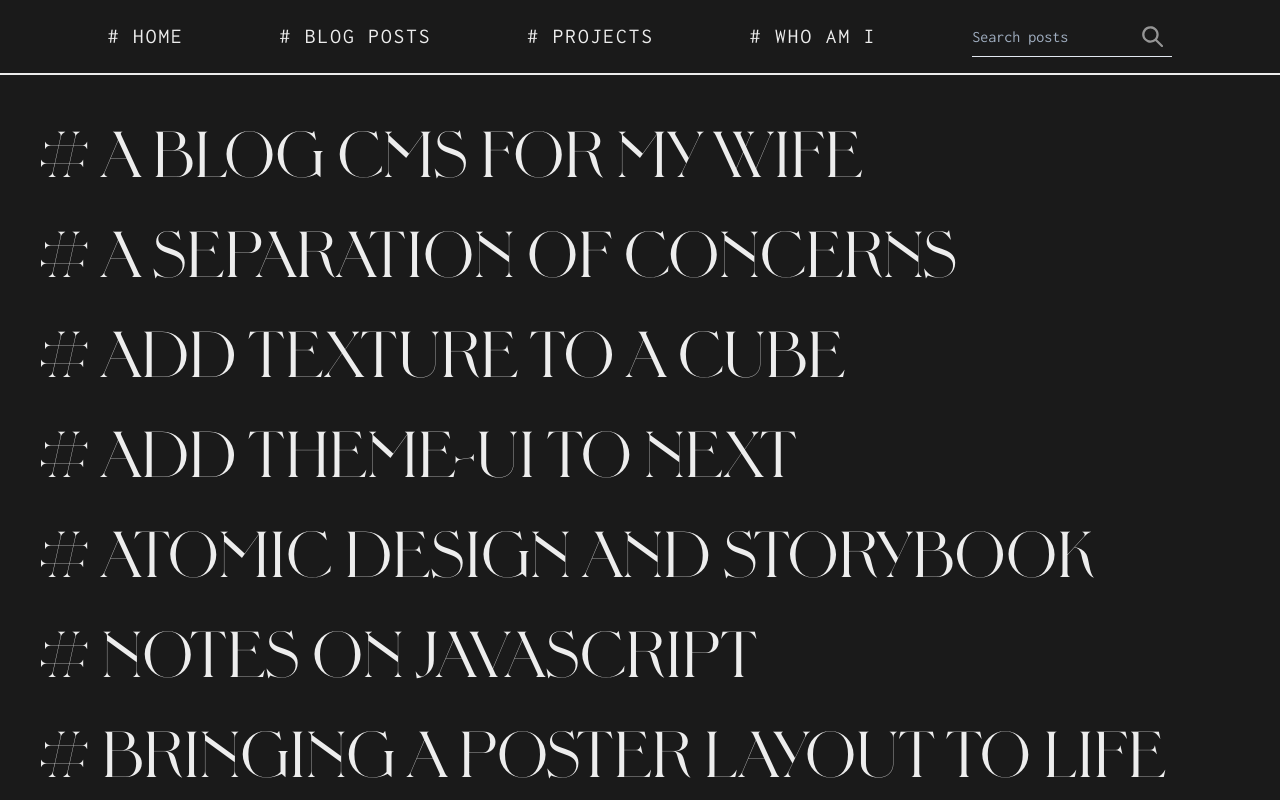
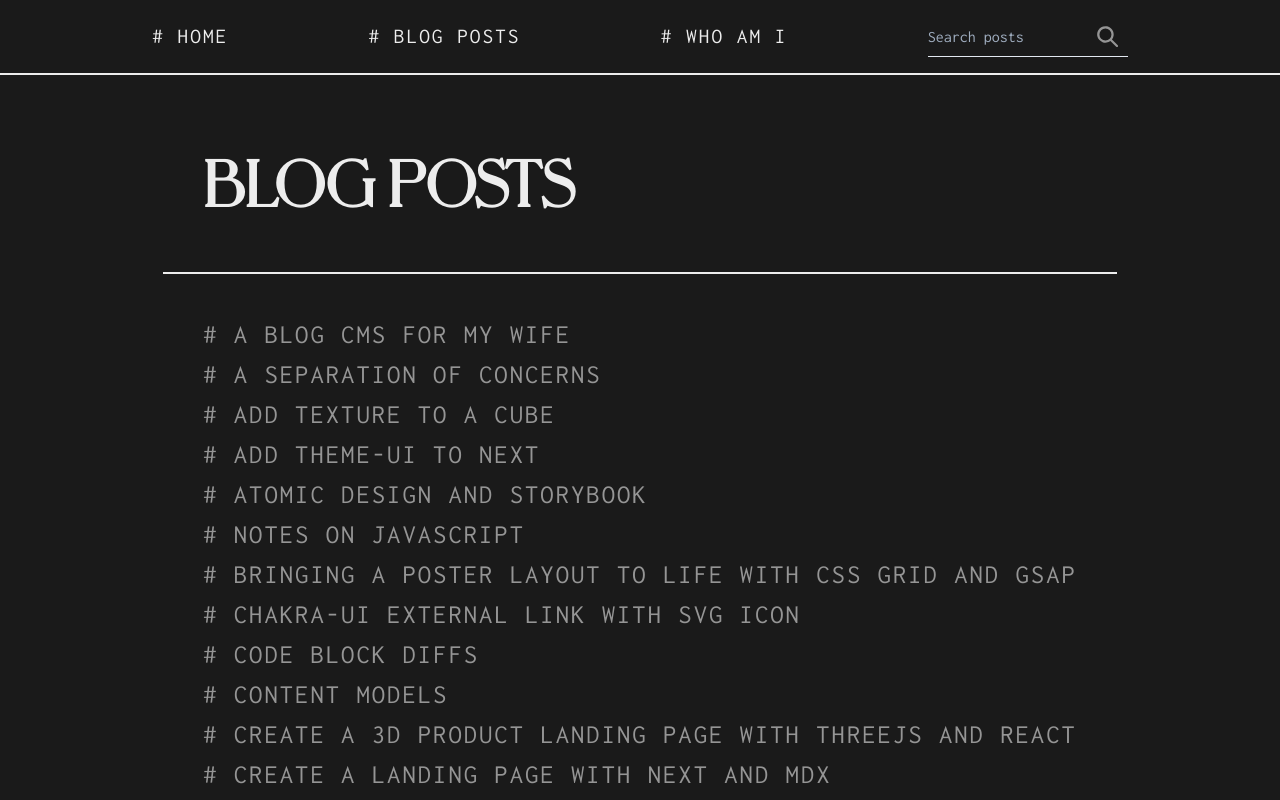
Before and after one commit to grasshousedev/Blog-mdx-bundler-Next.js, a Next.js app: page /posts in a window 1280 px wide. Shown: the top 800 px of the page. Built offline with nearby package versions, Linux system fonts and the light colour scheme; what mdx-embed would draw is missing.

Commit message:
links and styles

```diff
--- a/src/components/layout/header.tsx
+++ b/src/components/layout/header.tsx
@@ -1,14 +1,41 @@
-import { useContext } from "react"
-import { Flex, Box, Input, InputGroup, InputRightElement } from "@chakra-ui/react"
-import Burger from './burger'
-import Link from "components/link"
-import { SearchIcon } from "@chakra-ui/icons"
-
+import React, { useRef } from "react";
+import {
+  Flex,
+  Box,
+  Input,
+  InputGroup,
+  InputRightElement,
+  Menu,
+  MenuButton,
+  MenuList,
+  MenuItem,
+} from "@chakra-ui/react";
+import Burger from "./burger";
+import Link from "components/link";
+import { SearchIcon } from "@chakra-ui/icons";
 
 export default function Header() {
+  const searchRef = useRef(null);
+
+  // eslint-disable-next-line react/display-name
+  // const Searchbar = React.forwardRef((ref) => {
+
+  //     return (
+  //         <Flex maxW={300}>
+  //             <InputGroup>
+  //                 <InputRightElement
+  //                     pointerEvents="none"
+  //                     // eslint-disable-next-line react/no-children-prop
+  //                     children={<SearchIcon fontSize="xs" color="brand.silver" />}
+  //                 />
+  //                 <Input ref={ref} focusBorderColor="brand.orange" color="brand.grey" type="text" fontSize="16px" fontFamily="body" variant="flushed" placeholder="Search posts" />
+  //             </InputGroup>
+  //         </Flex>
+  //     )
+  // })
 
   return (
-        <Box as="header" zIndex={99999} position="fixed" w="100%" top={0}>
+    <Box as="header" zIndex={99999} position="fixed" w="100%" top={0} h={70}>
       <Flex
         visibility={["visible", "visible", "visible", "hidden"]}
         display={["flex", "flex", "flex", "none"]}
@@ -42,7 +69,7 @@ export default function Header() {
         <Link href="/" text="Home" size="xs" uppercase font="body" />
         <Link href="/posts" text="Blog posts" size="xs" uppercase font="body" />
         {/* <Link href="/posts" text="Short stories" size="xs" uppercase font="body" /> */}
-                <Link href="/posts" text="Projects" size="xs" uppercase font="body" />
+        {/* <Link href="/posts" text="Projects" size="xs" uppercase font="body" /> */}
         <Link href="/posts" text="Who am i" size="xs" uppercase font="body" />
         <Flex maxW={300}>
           <InputGroup>
@@ -51,10 +78,28 @@ export default function Header() {
               // eslint-disable-next-line react/no-children-prop
               children={<SearchIcon fontSize="xs" color="brand.silver" />}
             />
-                        <Input focusBorderColor="brand.orange" color="brand.grey" type="text" fontSize="16px" fontFamily="body" variant="flushed" placeholder="Search posts" />
+            <Input
+              focusBorderColor="brand.orange"
+              color="brand.grey"
+              type="text"
+              fontSize="16px"
+              fontFamily="body"
+              variant="flushed"
+              placeholder="Search posts"
+            />
           </InputGroup>
         </Flex>
+        {/* <Menu>
+                    <MenuButton as={<Searchbar ref={searchRef.current} />} />
+                    <MenuList>
+                        <MenuItem>Download</MenuItem>
+                        <MenuItem>Create a Copy</MenuItem>
+                        <MenuItem>Mark as Draft</MenuItem>
+                        <MenuItem>Delete</MenuItem>
+                        <MenuItem>Attend a Workshop</MenuItem>
+                    </MenuList>
+                </Menu> */}
       </Flex>
     </Box>
-    )
+  );
 }
--- a/src/components/layout/nav-link.tsx
+++ b/src/components/layout/nav-link.tsx
@@ -1,5 +1,5 @@
-import { useContext } from "react";
-import { Box } from "@chakra-ui/react";
+import { useContext, useState, useEffect } from "react";
+import { Link as ChakraLink } from "@chakra-ui/react";
 import NextLink from "next/link";
 import { Size } from "utlis/shortcodes";
 import { DispatchContext, StateContext } from "utlis/context";
@@ -24,9 +24,8 @@ export default function NavLink({
 
   return (
     <NextLink href={href}>
-      <Box
-        as="a"
-        color="brand.grey"
+      <ChakraLink
+        color="brand.silver"
         fontFamily={font}
         fontSize={size}
         textTransform={uppercase && uppercase ? "uppercase" : "none"}
@@ -43,11 +42,12 @@ export default function NavLink({
           cursor: "pointer",
           backgroundPosition: "0% calc(100% - 1px), 100% calc(100% - 1px)",
           transition: "0.3s, background-position 0.3s 0.3s",
+          color: "brand.grey",
         }}
         onClick={() => dispatch({ type: "menuOpen", payload: !state.menuOpen })}
       >
         # {text}
-      </Box>
+      </ChakraLink>
     </NextLink>
   );
 }
--- a/src/components/link.tsx
+++ b/src/components/link.tsx
@@ -1,5 +1,7 @@
-import { Box, Link as ChakraLink } from "@chakra-ui/react";
+import { useContext, useState, useEffect } from "react";
+import { Link as ChakraLink } from "@chakra-ui/react";
 import NextLink from "next/link";
+import { useRouter } from "next/router";
 import { Size } from "utlis/shortcodes";
 
 interface Props {
@@ -17,10 +19,19 @@ export default function Link({
   uppercase = false,
   font = "heading",
 }: Props) {
+  const router = useRouter();
+  const [currentPath, setCurrentPath] = useState(false);
+
+  useEffect(() => {
+    if (router.asPath.includes(href)) {
+      setCurrentPath(true);
+    }
+  }, [href, router.asPath]);
+
   return (
     <NextLink href={href}>
       <ChakraLink
-                color="brand.grey"
+        color={currentPath ? "brand.grey" : "brand.silver"}
         fontFamily={font}
         fontSize={size}
         textTransform={uppercase && uppercase ? "uppercase" : "none"}
@@ -37,6 +48,7 @@ export default function Link({
           cursor: "pointer",
           backgroundPosition: "0% calc(100% - 1px), 100% calc(100% - 1px)",
           transition: "0.3s, background-position 0.3s 0.3s",
+          color: "brand.grey",
         }}
       >
         # {text}
--- a/src/components/post-layout/copy-button.js
+++ b/src/components/post-layout/copy-button.js
@@ -9,6 +9,7 @@ export default function CopyButton({ value }) {
       color="brand.silver"
       aria-label="Copy text"
       textTransform="uppercase"
+      letterSpacing={2}
       role="button"
       onClick={onCopy}
       fontSize="xs"
--- a/src/components/post-layout/post-layout.tsx
+++ b/src/components/post-layout/post-layout.tsx
@@ -4,7 +4,7 @@ import Menu from "components/layout/menu";
 
 export default function PostLayout({ children }) {
   return (
-    <Flex direction="column" h="100%" bgColor="brand.black">
+    <Flex direction="column" h="calc(100% - 70px)" bgColor="brand.black">
       <Header />
       <Menu />
       <Flex as="main" direction="column" pt="4.5rem">
--- a/src/pages/index.tsx
+++ b/src/pages/index.tsx
@@ -27,7 +27,7 @@ export default function Home() {
             size={["xs", "sm", "md"]}
             uppercase
           />
-          <Link
+          {/* <Link
             href="/posts"
             text="Short stories"
             size={["xs", "sm", "md"]}
@@ -38,7 +38,7 @@ export default function Home() {
             text="Projects"
             size={["xs", "sm", "md"]}
             uppercase
-          />
+          /> */}
           <Link
             href="/posts"
             text="Who am i"
--- a/src/pages/posts/index.tsx
+++ b/src/pages/posts/index.tsx
@@ -1,25 +1,39 @@
 import React from "react";
 import { getAllArticles, POSTS_PATH, Frontmatter } from "utlis/mdx";
 import Link from "components/link";
-import { List, ListItem } from "@chakra-ui/react";
+import { Flex, List, ListItem, Heading } from "@chakra-ui/react";
 
 import PostLayout from "components/post-layout/post-layout";
 
 export default function BlogPosts({ posts }: any) {
   return (
     <PostLayout>
+      <Flex direction="column" m="0 auto" minH="100vh" h="100%">
+        <Heading
+          borderBottom="solid 2px #EDEDED"
+          mt={10}
+          p={10}
+          letterSpacing={2}
+          color="brand.grey"
+          textTransform="uppercase"
+          fontSize={["sm", "md"]}
+        >
+          Blog posts
+        </Heading>
         <List p={10}>
           {posts.map((post, index) => (
-          <li key={index}>
+            <ListItem key={index}>
               <Link
                 href={`posts/${post.slug}`}
                 text={`${post.frontmatter.title}`}
-              size={["xs", "sm", "md"]}
+                size={["xs", "sm"]}
                 uppercase
+                font="body"
               />
-          </li>
+            </ListItem>
           ))}
         </List>
+      </Flex>
     </PostLayout>
   );
 }
```
Also changed, not shown: src/components/post-layout/toc.tsx (+47 -28 lines), src/pages/posts/[slug].tsx (+19 -27 lines). Lines whose indentation alone changed are shown as unchanged.
